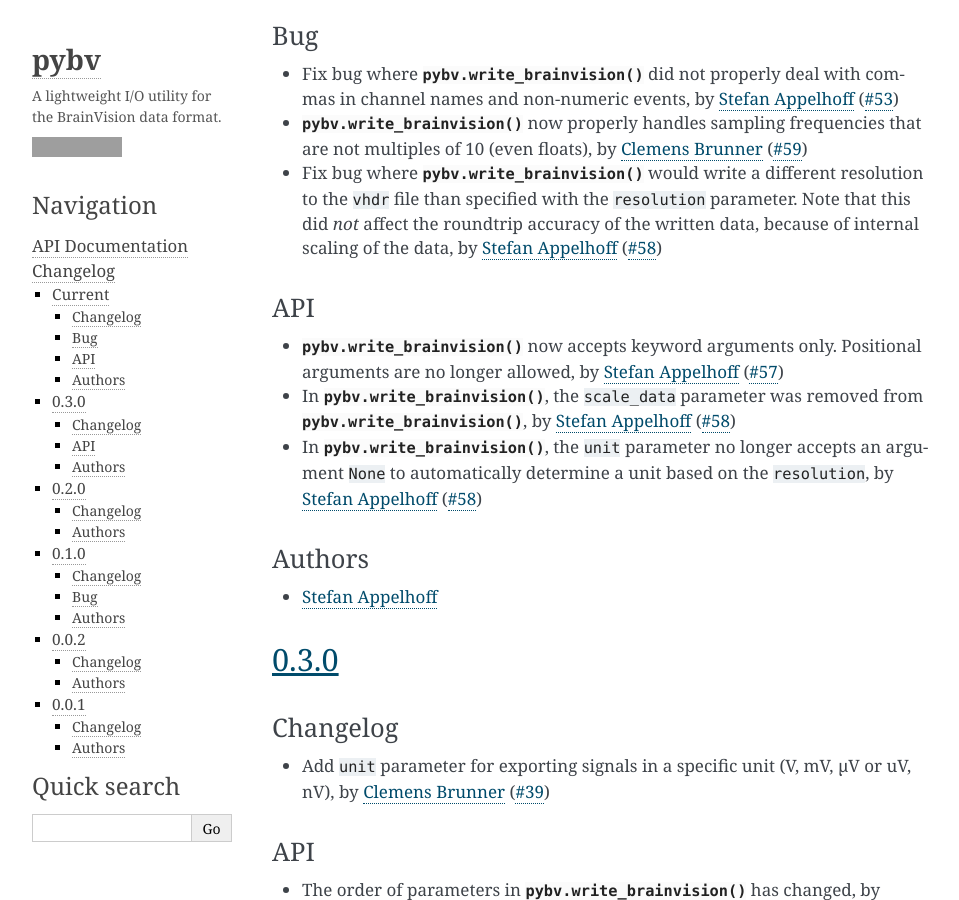
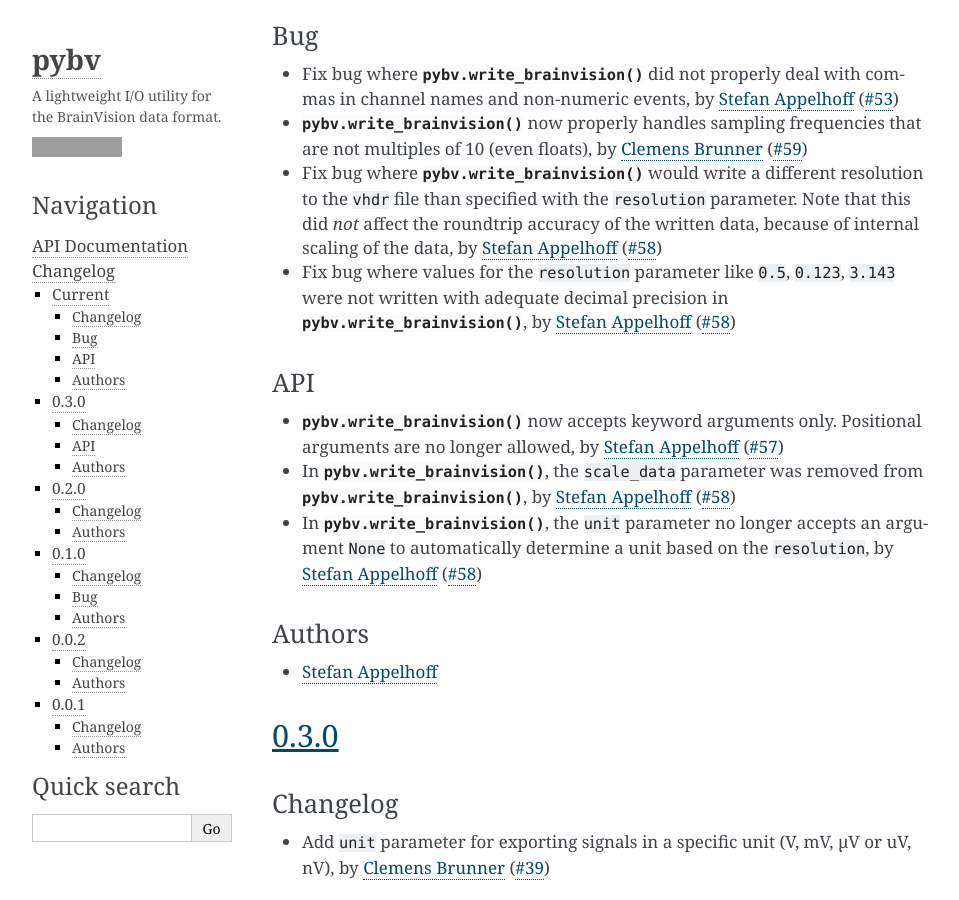
Before and after one commit to bids-standard/pybv, a Sphinx documentation site: the page built from docs/changelog.rst, in a window 1280 px wide and 900 px high, scrolled down 615 px. Shown: the whole window, without its empty margins (148-1107 px from the left). Built offline with Sphinx 7.4.7, drawn with Linux system fonts in a browser that asks for light colours; grey boxes are pictures that could not be loaded.

Commit message:
add whatsnew

```diff
--- a/docs/changelog.rst
+++ b/docs/changelog.rst
@@ -24,6 +24,7 @@ Bug
 - Fix bug where :func:`pybv.write_brainvision` did not properly deal with commas in channel names and non-numeric events, by `Stefan Appelhoff`_ (`#53 <https://github.com/bids-standard/pybv/pull/53>`_)
 - :func:`pybv.write_brainvision` now properly handles sampling frequencies that are not multiples of 10 (even floats), by `Clemens Brunner`_ (`#59 <https://github.com/bids-standard/pybv/pull/59>`_)
 - Fix bug where :func:`pybv.write_brainvision` would write a different resolution to the ``vhdr`` file than specified with the ``resolution`` parameter. Note that this did *not* affect the roundtrip accuracy of the written data, because of internal scaling of the data, by `Stefan Appelhoff`_ (`#58 <https://github.com/bids-standard/pybv/pull/58>`_)
+- Fix bug where values for the ``resolution`` parameter like ``0.5``, ``0.123``, ``3.143`` were not written with adequate decimal precision in :func:`pybv.write_brainvision`, by `Stefan Appelhoff`_ (`#58 <https://github.com/bids-standard/pybv/pull/58>`_)
 
 API
 ~~~
```
